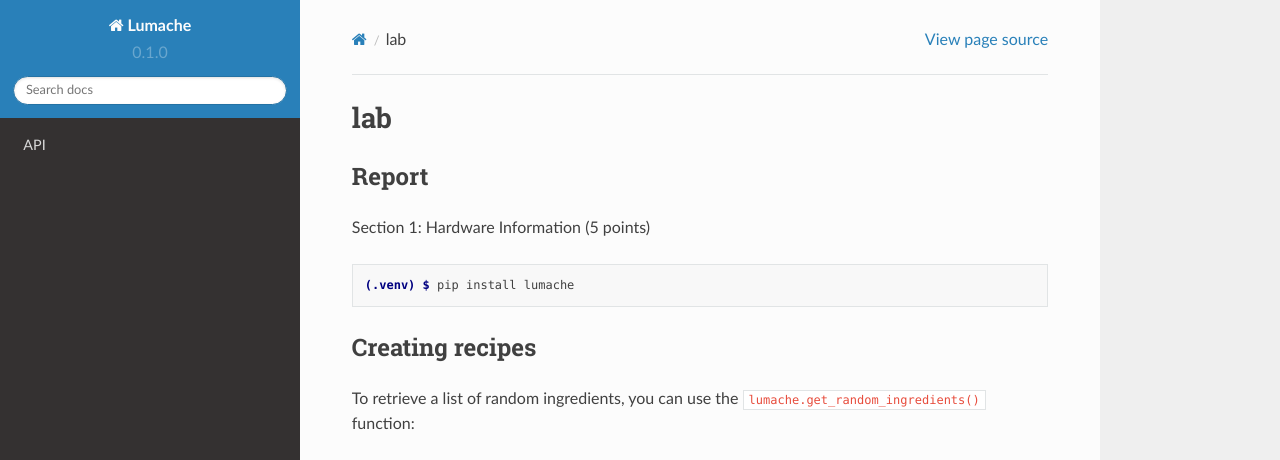
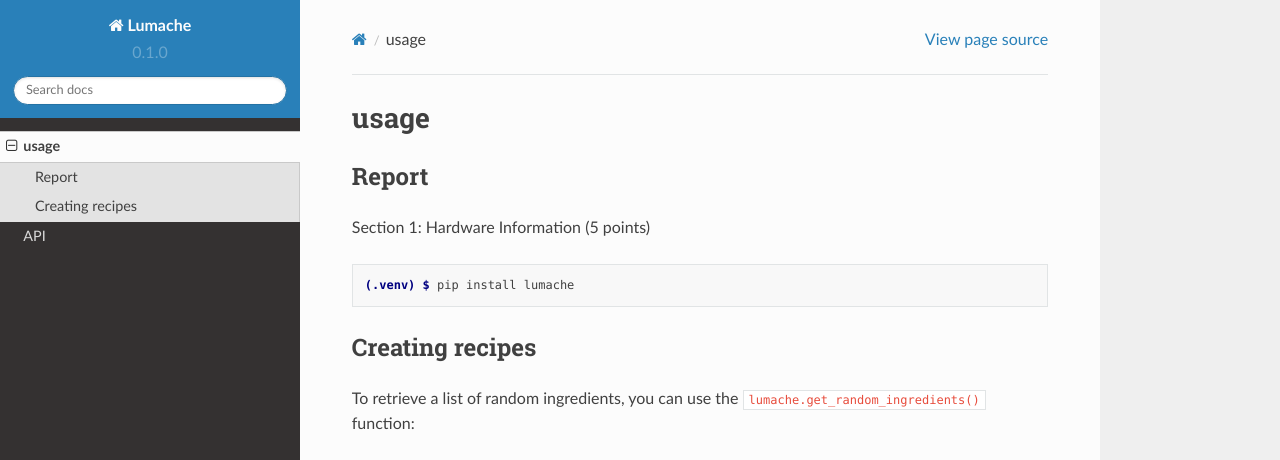
Before and after one commit to AnuragPutti/48101CCI, a Sphinx documentation site: the page built from docs/source/usage.rst, in a window 1280 px wide and 1095 px high. Shown: the top 460 px of the window. Built offline with Sphinx 7.4.7 and the Read the Docs theme 2.0.0, drawn with Linux system fonts in a browser that asks for light colours; pages that are not in the unit, such as notebooks, are missing from menus; grey boxes are pictures that could not be loaded.

Commit message:
Update and rename lab.rst to usage.rst

```diff
--- a/docs/source/lab.rst
+++ b/docs/source/usage.rst
@@ -1,7 +1,7 @@
-lab
+usage
 =====
 
-.. _lab1:
+.. _Introduction:
 
 Report
 ------------
```
